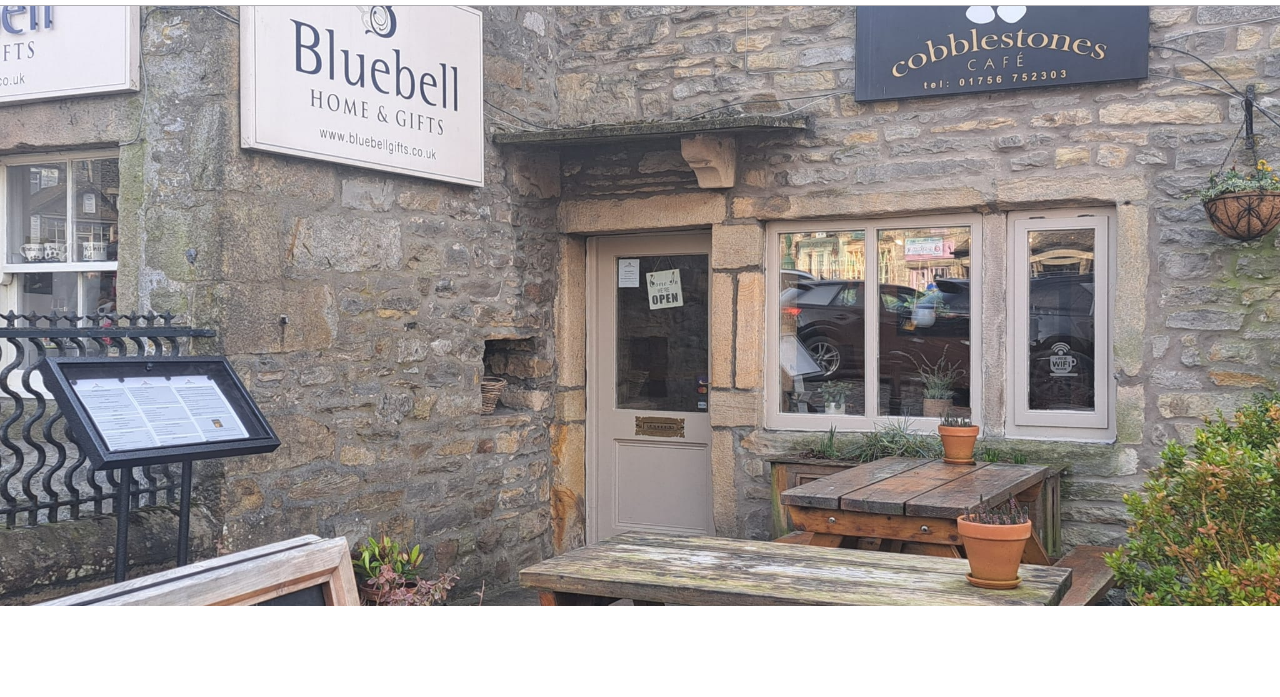
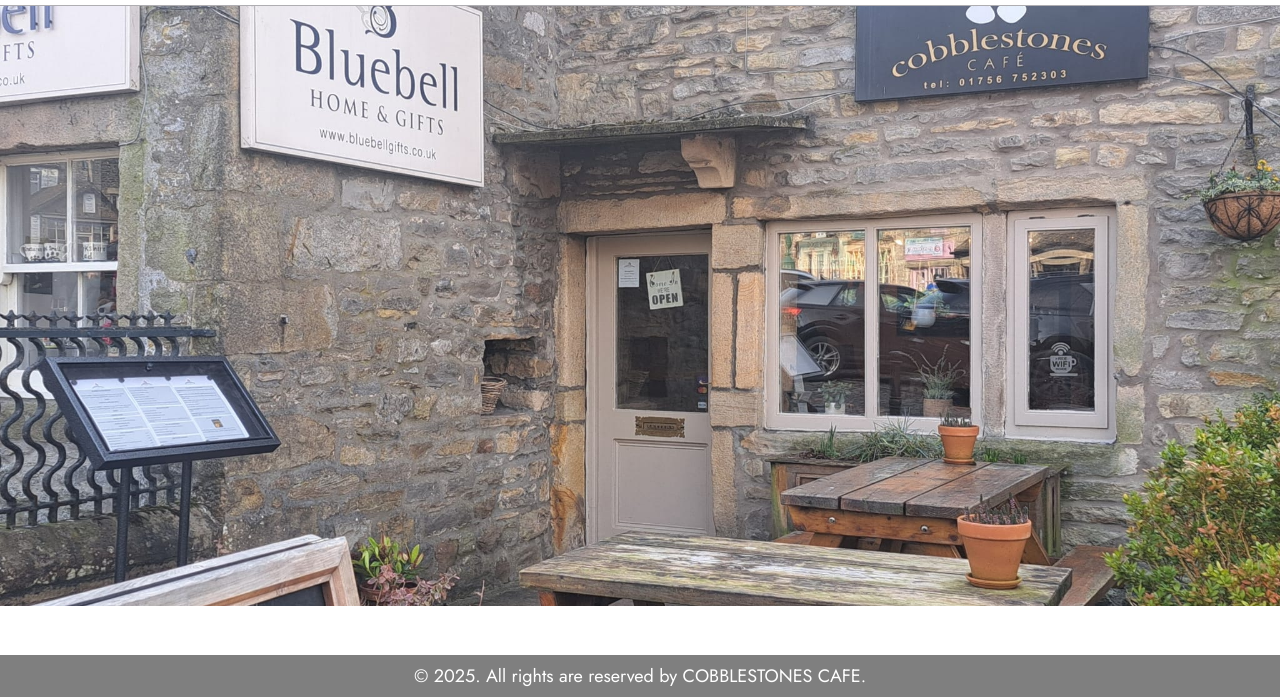
Before and after one commit to Cobblestones-cafe/CobblestonesCafeSite, a plain HTML site: page index.html in a window 1280 px wide. Shown: the part 103-800 px from the top of the page. Drawn offline with nearby package versions, Linux system fonts and the light colour scheme.

Commit message:
Edited footer Styling
Made sticky to fix ugliness in 404.html

```diff
--- a/css/style.css
+++ b/css/style.css
@@ -292,9 +292,14 @@ h2:after{
 /*Footer*/
 .footer{
     background: #000;
-    padding: 24px 0;
+    padding: 8px 0;
     color: #fff;
     margin-top: auto;
+    position: fixed;
+    left: 0;
+    bottom: 0;
+    width: 100%;
+    opacity: 0.5;
 }
 /*Footer*/
 
```
